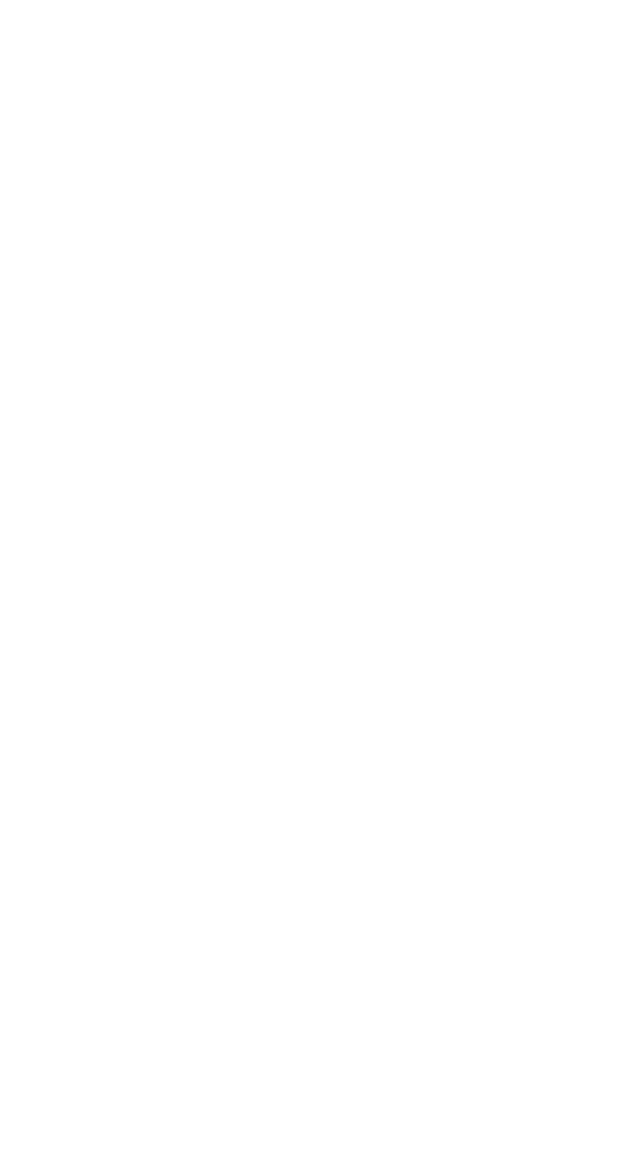
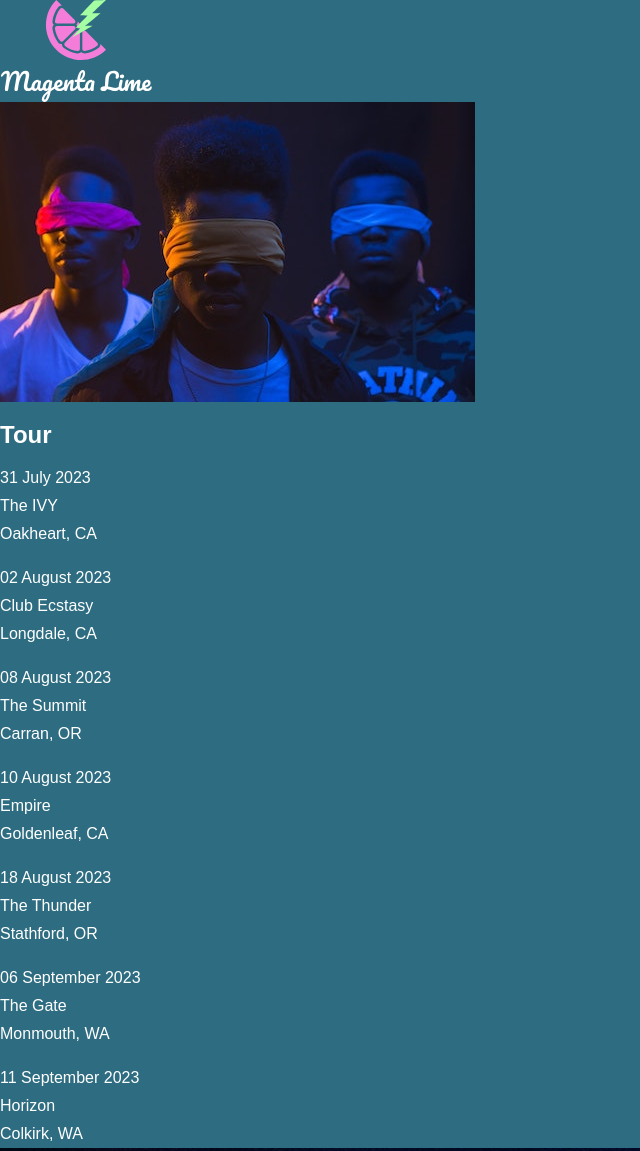
Before and after one commit to saaad3/magenta-lime, a plain HTML site: page index.html in a window 1280 px wide. Shown: the top 1151 px of the page, without its empty margins (0-640 px from the left). Before the commit the page ends 800 px from the top, so only its background shows below. Drawn offline with Linux system fonts and the light colour scheme.

Commit message:
Add html markup

```diff
--- a/css/style.css
+++ b/css/style.css
@@ -0,0 +1,147 @@
+
+/* Box sizing rules */
+*,
+*::before,
+*::after {
+  box-sizing: border-box;
+}
+
+/* Prevent font size inflation */
+html {
+  -moz-text-size-adjust: none;
+  -webkit-text-size-adjust: none;
+  text-size-adjust: none;
+}
+
+/* Remove default margin in favour of better control in authored CSS */
+body,
+h1,
+h2,
+h3,
+h4,
+p,
+figure,
+blockquote,
+dl,
+dd {
+  margin-block-end: 0;
+}
+
+/* Remove list styles on ul, ol elements with a list role, which suggests default styling will be removed */
+ul[role='list'],
+ol[role='list'] {
+  list-style: none;
+}
+
+/* Set core body defaults */
+body {
+  min-height: 100vh;
+  line-height: 1.5;
+}
+
+/* Set shorter line heights on headings and interactive elements */
+h1,
+h2,
+h3,
+h4,
+button,
+input,
+label {
+  line-height: 1.1;
+}
+
+/* Balance text wrapping on headings */
+h1,
+h2,
+h3,
+h4 {
+  text-wrap: balance;
+}
+
+/* A elements that don't have a class get default styles */
+a:not([class]) {
+  text-decoration-skip-ink: auto;
+  color: currentColor;
+}
+
+/* Make images easier to work with */
+img,
+picture {
+  max-width: 100%;
+  display: block;
+}
+
+/* Inherit fonts for inputs and buttons */
+input,
+button,
+textarea,
+select {
+  font-family: inherit;
+  font-size: inherit;
+}
+
+/* Make sure textareas without a rows attribute are not tiny */
+textarea:not([rows]) {
+  min-height: 10em;
+}
+
+/* Anything that has been anchored to should have extra scroll margin */
+:target {
+  scroll-margin-block: 5ex;
+}
+
+
+
+
+
+
+
+
+
+
+
+
+
+
+
+
+
+:root {
+  /* colors */
+  --lime: #a4ffa2;
+  --magenta: #f47dda;
+  --magenta50: #f47dda80;
+  --white: #ffffff;
+  --tan: #cec5b4;
+  --teal: #2e6d81;
+  --cyan: #7de6f4;
+  --black: #050d14;
+  --shadow: #050d1480;
+  /* fonts */
+  --sans-serif: "Poppins", sans-serif;
+}
+
+html {
+  box-sizing: border-box;
+}
+
+*,
+*:before,
+*:after {
+  box-sizing: inherit;
+}
+
+body {
+  font-family: var(--sans-serif);
+  font-weight: 300;
+  line-height: 1.75;
+  background-color: var(--teal);
+  color: var(--white);
+  font-size: var(--base-size);
+  margin: 0;
+  padding: 0;
+}
+
+img {
+  max-width: 100%;
+}
--- a/index.html
+++ b/index.html
@@ -1,12 +1,100 @@
 <!DOCTYPE html>
 <html lang="en">
+
 <head>
   <meta charset="UTF-8">
   <meta name="viewport" content="width=device-width, initial-scale=1.0">
   <title>Magenta Lime</title>
   <link rel="stylesheet" href="./css/style.css">
 </head>
+
 <body>
 
+  <header>
+    <img src="./assets/images/fem-maglime-logo.svg" alt="Magenta Lime">
+  </header>
+  <main>
+    <section>
+      <img src="./assets/images/fem-blindfold-475.jpg" alt="Three men of Magenta Lime wearing blindfolds">
+    </section>
+    <section>
+      <main>
+        <h1>Tour</h1>
+        <p>31 July 2023<br>
+          The IVY<br>
+          Oakheart, CA
+        </p>
+        <p>02 August 2023<br>
+          Club Ecstasy<br>
+          Longdale, CA
+        </p>
+        <p>08 August 2023<br>
+          The Summit<br>
+          Carran, OR
+        </p>
+        <p>10 August 2023<br>
+          Empire<br>
+          Goldenleaf, CA
+        </p>
+        <p>18 August 2023<br>
+          The Thunder<br>
+          Stathford, OR
+        </p>
+        <p>06 September 2023<br>
+          The Gate<br>
+          Monmouth, WA
+        </p>
+        <p>11 September 2023<br>
+          Horizon<br>
+          Colkirk, WA
+        </p>
+    </section>
+  </main>
+  <aside>
+    <div>
+      <img src="./assets/images/fem-purple-arms.jpg" alt="Purple stage and excited crowd">
+      <figure>
+        <blockquote>Just WOW<br>
+          <img src="./assets/images/fem-star.svg" alt="Four star rating">
+          <img src="./assets/images/fem-star.svg" alt="">
+          <img src="./assets/images/fem-star.svg" alt="">
+          <img src="./assets/images/fem-star.svg" alt="">
+
+        </blockquote>
+        <figcaption><cite>The Staple</cite></figcaption>
+      </figure>
+    </div>
+    <div>
+      <img src="./assets/images/fem-fireworks.jpg" alt="Red stage with fireworks and excited crowd">
+      <figure>
+        <blockquote>Best. Album. Ever.<br>
+          <img src="./assets/images/fem-star.svg" alt="Five star rating">
+          <img src="./assets/images/fem-star.svg" alt="">
+          <img src="./assets/images/fem-star.svg" alt="">
+          <img src="./assets/images/fem-star.svg" alt="">
+          <img src="./assets/images/fem-star.svg" alt="">
+        </blockquote>
+        <figcaption><cite>Gold Spin</cite></figcaption>
+      </figure>
+    </div>
+    <div>
+      <img src="./assets/images/fem-blue-arms.jpg" alt="Blue smoky stage and crowd with person raising arms">
+      <figure>
+        <blockquote>I can't stop listening<br>
+          <img src="./assets/images/fem-star.svg" alt="Four star rating">
+          <img src="./assets/images/fem-star.svg" alt="">
+          <img src="./assets/images/fem-star.svg" alt="">
+          <img src="./assets/images/fem-star.svg" alt="">
+        </blockquote>
+        <figcaption><cite>Draft Media</cite></figcaption>
+      </figure>
+    </div>
+  </aside>
+
+  <footer>
+    <small>&copy; 2025 Magenta Lime</small>
+  </footer>
+
 </body>
+
 </html>
```
Also changed, not shown: 1 other file.
